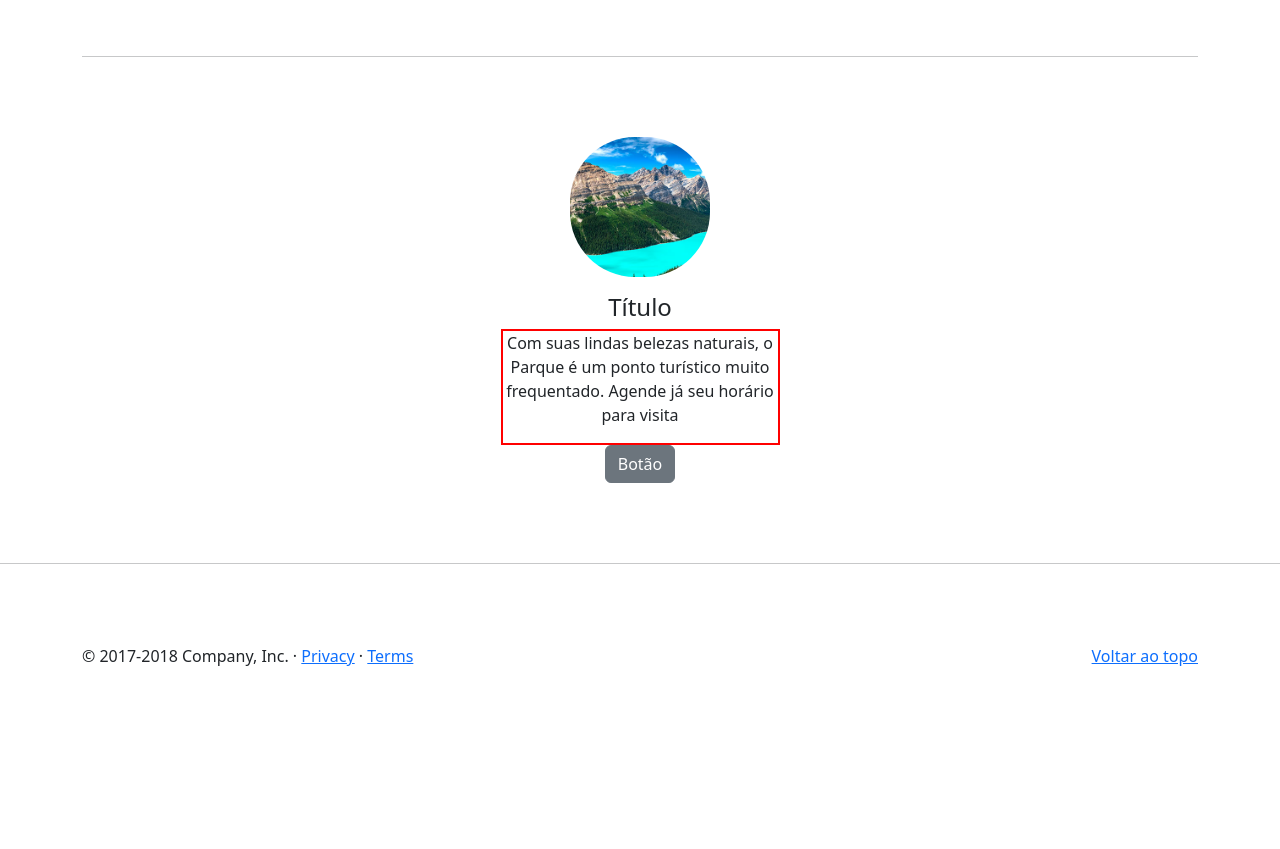
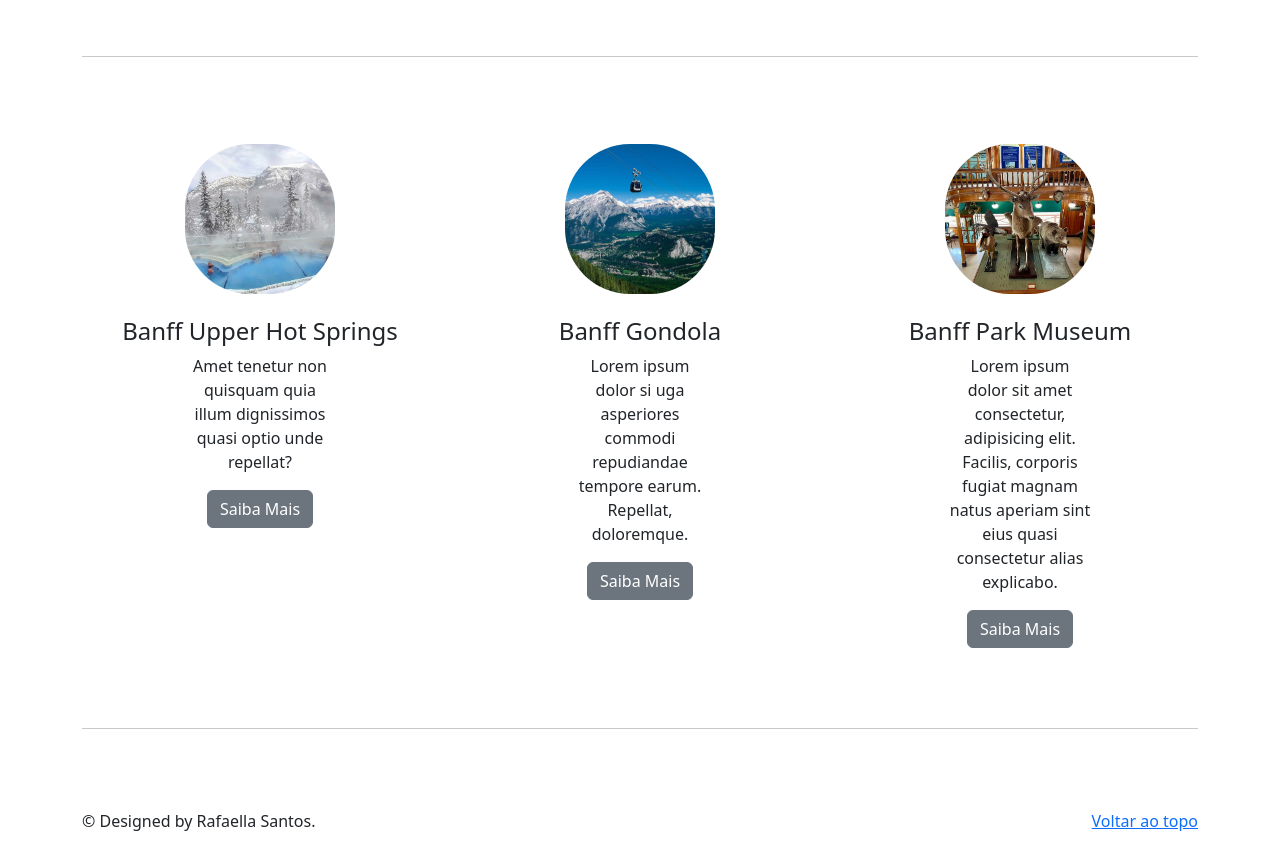
Before and after one commit to Rafacardososantos/Travel-Landing-Page, a website: page index.html in a window 1280 px wide. Shown: the part 2500-3349 px from the top of the page. Before the commit the page ends 3184 px from the top, so only its background shows below. Drawn offline with nearby package versions, Linux system fonts and the light colour scheme.

Commit message:
Modifications

```diff
--- a/assets/css/style.css
+++ b/assets/css/style.css
@@ -1,5 +1,4 @@
-body,
-html {
+body, html {
   margin: 0;
   padding: 0;
 }
@@ -43,15 +42,15 @@
 
 .rounded-circle {
   border-radius: 65px !important;
-  width: 140px;
-  height: 140px;
+  width: 150px;
+  height: 150px;
   object-fit: cover;
+  margin: 2% 0;
 }
 
 .first-paragraph {
-  border: 2px solid red;
   height: auto;
-  width: 25%;
+  width: 40%;
   overflow-wrap: break-word;
   text-align: center;
 }
--- a/index.html
+++ b/index.html
@@ -66,9 +66,10 @@
           <img class="third-slide" src="assets/img/banff-winter.jpg" alt="Third slide">
           <div class="container">
             <div class="carousel-caption text-right">
-              <h1>One more for good measure.</h1>
-              <p>Cras justo odio, dapibus ac facilisis in, egestas eget quam. Donec id elit non mi porta gravida at eget
-                metus. Nullam id dolor id nibh ultricies vehicula ut id elit.</p>
+              <h1>Inverno congelante</h1>
+              <p>Com média anual de temperatura de 3°C e, entre dezembro e fevereiro (os meses mais frios), essa média
+                cai para -7.5°C;
+                Mas para quem gosta mais do calor, no verão Banff chega a temperaturas de até 13.5°C.</p>
             </div>
           </div>
         </div>
@@ -136,32 +137,48 @@
             alt="Generic placeholder image">
         </div>
       </div>
+      <hr class="featurette-divider">
+    </div>
 
-      <hr class="featurette-divider">
+    <div class="container">
+      <div class="row">
+          <div class="col-lg-4 d-flex flex-column align-items-center">
+              <img class="rounded-circle" src="assets/img/Banff-hot-springs.jpg.webp" alt="Banff Upper Hot Springs">
+              <h4 class="mt-3">Banff Upper Hot Springs</h4>
+              <div class="first-paragraph">
+                  <p> Amet tenetur non quisquam quia illum dignissimos quasi optio unde repellat?</p>
+              </div>
+              <a href='https://hotsprings.ca/banff/' target="_blank" class="btn btn-secondary">Saiba Mais</a>
+          </div>
 
-      <div class="row">
-        <div class="col-lg-12 d-flex flex-column align-items-center">
-          <img class="rounded-circle" src="assets/img/peyto-lake.jpg" alt="">
-          <h4 class="mt-3">Título</h4>
+          <div class="col-lg-4 d-flex flex-column align-items-center">
+              <img class="rounded-circle" src="assets/img/Banff-Gondola-9.jpg" alt="Banff Gondola">
+              <h4 class="mt-3">Banff Gondola</h4>
               <div class="first-paragraph">
-            <p>Com suas lindas belezas naturais, o Parque é um ponto turístico muito frequentado.
-              Agende já seu horário para visita</p>
+                  <p>Lorem ipsum dolor si uga asperiores commodi repudiandae tempore earum. Repellat, doloremque.</p>
               </div>
-          <button id="join-us" class="btn btn-secondary">Botão</button>
+              <a href='https://www.banfflakelouise.com/experiences/banff-gondola' target="_blank" class="btn btn-secondary">Saiba Mais</a>
           </div>
+
+          <div class="col-lg-4 d-flex flex-column align-items-center">
+              <img class="rounded-circle" src="assets/img/Museum.jpg" alt="National Banff Park Museum">
+              <h4 class="mt-3">Banff Park Museum</h4>
+              <div class="first-paragraph">
+                  <p>Lorem ipsum dolor sit amet consectetur, adipisicing elit. Facilis, corporis fugiat magnam natus aperiam sint eius quasi consectetur alias explicabo.</p>
+              </div>
+              <a href='https://parks.canada.ca/lhn-nhs/ab/banff' target="_blank" class="btn btn-secondary">Saiba Mais</a>
           </div>
       </div>
       <hr class="featurette-divider">
+  </div>
   </main>
 
   <footer class="container">
     <p class="float-right"><a href="#">Voltar ao topo</a></p>
-    <p>&copy; 2017-2018 Company, Inc. &middot; <a href="#">Privacy</a> &middot; <a href="#">Terms</a></p>
+     <p>&copy; Designed by Rafaella Santos. <!--&middot; <a href="#">Privacy</a> &middot; <a href="#">Terms</a>--></p>
   </footer>
   <script src="https://cdn.jsdelivr.net/npm/@popperjs/core@2.11.6/dist/umd/popper.min.js"></script>
   <script src="https://cdn.jsdelivr.net/npm/bootstrap@5.3.3/dist/js/bootstrap.min.js"></script>
   <script src="assets/js/script.js"></script>
 </body>
-
-
 </html>
```
Also changed, not shown: assets/img/Banff-Gondola-9.jpg (added), assets/img/Banff-hot-springs.jpg.webp (added), assets/img/Museum.jpg (added). Lines whose indentation alone changed are shown as unchanged.
